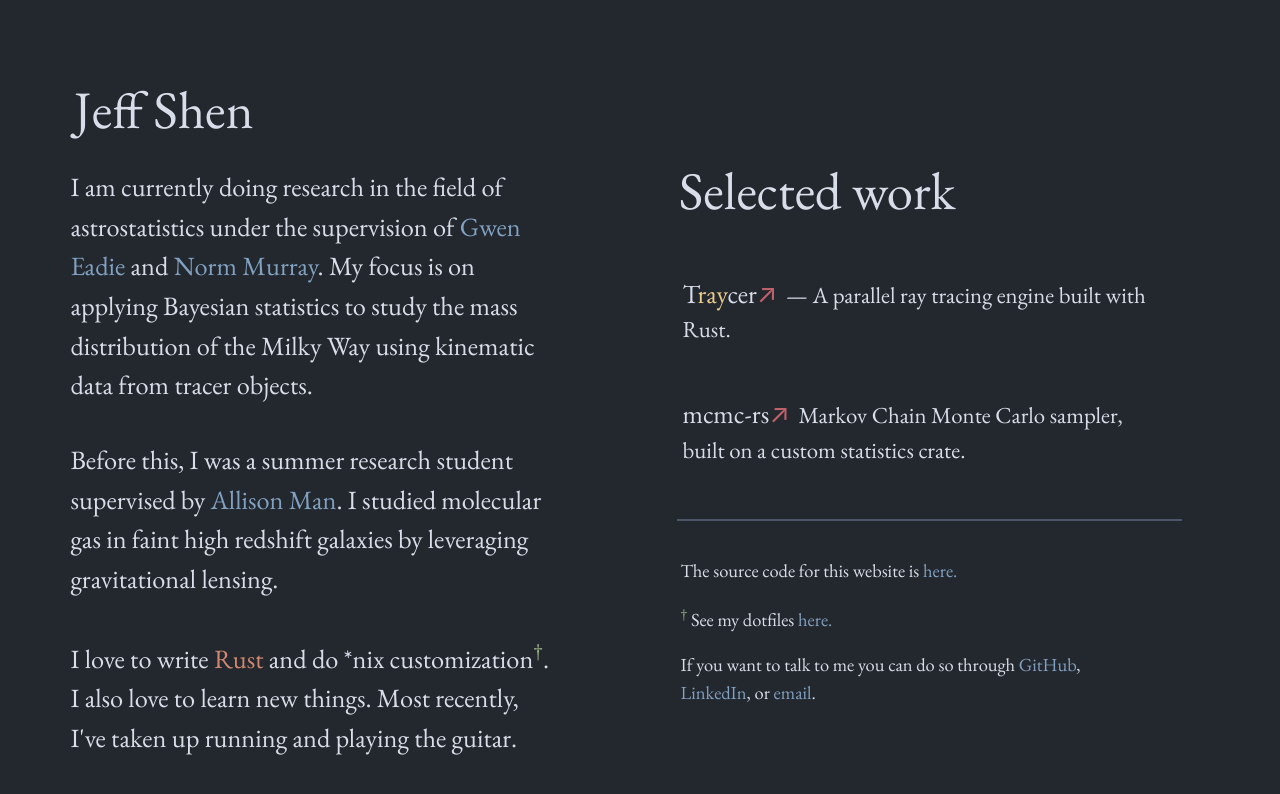
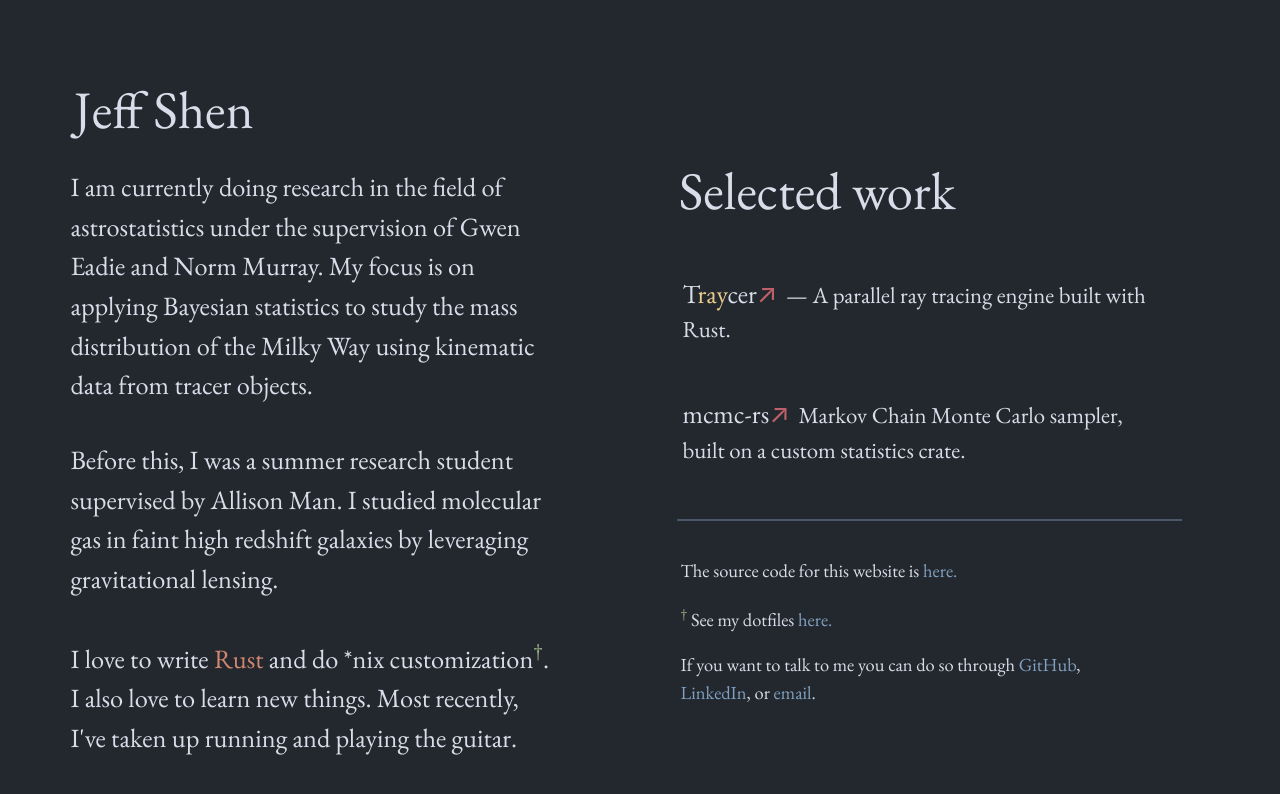
Before and after one commit to al-jshen/al-jshen.github.io, a Next.js app: page / in a window 1280 px wide. Shown: the top 794 px of the page. Built offline with nearby package versions, Linux system fonts and the light colour scheme.

Commit message:
no link is better than wrong link

```diff
--- a/pages/about.js
+++ b/pages/about.js
@@ -9,18 +9,13 @@ export default function About() {
       </div>
       <p>
         I am currently doing research in the field of astrostatistics under the
-        supervision of{" "}
-        <a href="//astro.utoronto.ca/~eadie/cover.html">Gwen Eadie</a>{" "}
-        and <a href="//www.cita.utoronto.ca/~murray/">Norm Murray</a>. My focus
-        is on applying Bayesian statistics to study the mass distribution of the
-        Milky Way using kinematic data from tracer objects.
+        supervision of Gwen Eadie and Norm Murray. My focus is on applying
+        Bayesian statistics to study the mass distribution of the Milky Way
+        using kinematic data from tracer objects.
       </p>
       <p>
-        Before this, I was a summer research student supervised by{" "}
-        <a href="https://www.dunlap.utoronto.ca/dunlap-people/dr-allison-man/">
-          Allison Man
-        </a>
-        . I studied molecular gas in faint high redshift galaxies by leveraging
+        Before this, I was a summer research student supervised by Allison Man.
+        I studied molecular gas in faint high redshift galaxies by leveraging
         gravitational lensing.
       </p>
       <p>
```
